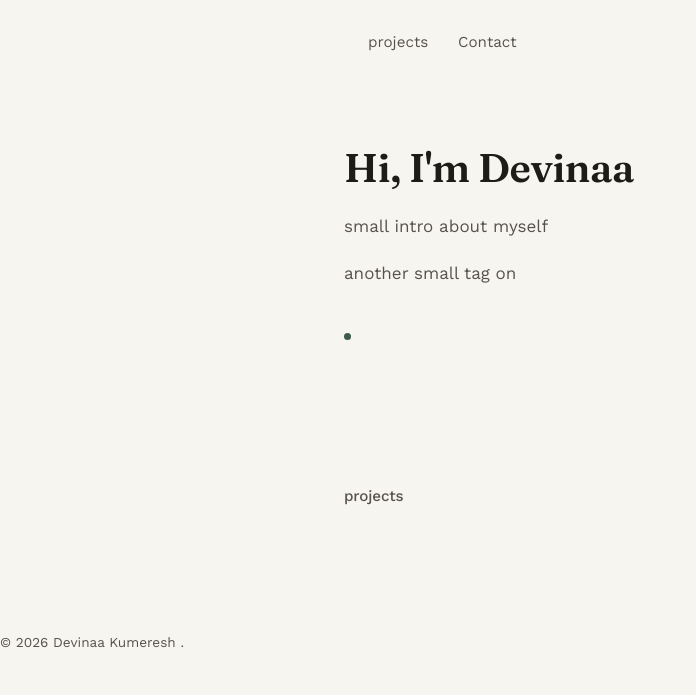
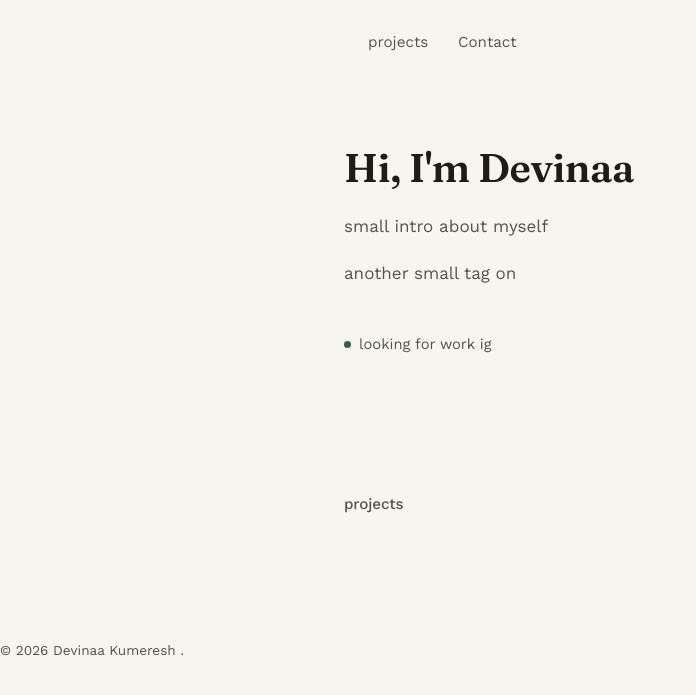
Before and after one commit to Ribena-dev/personal_blog, a Jekyll site: the page built from index.html, in a window 1280 px wide. Shown: the top 695 px of the page, without its empty margins (0-696 px from the left). Built offline with Jekyll 4.4.1, drawn with Linux system fonts in a browser that asks for light colours.

Commit message:
test post list

```diff
--- a/_layouts/index_layout.html
+++ b/_layouts/index_layout.html
@@ -7,7 +7,7 @@
   <link rel="preconnect" href="https://fonts.googleapis.com">
   <link rel="preconnect" href="https://fonts.gstatic.com" crossorigin>
   <link href="https://fonts.googleapis.com/css2?family=Fraunces:ital,opsz,wght@0,9..144,400;0,9..144,600;1,9..144,500&family=Work+Sans:wght@400;500;600&display=swap" rel="stylesheet">
-  <link rel="stylesheet" href="{{ './assets/css/index_layout.css' }}">
+  <link rel="stylesheet" href="{{ './assets/css/index_layout.css'  | relative_url}}">
   <script>
   MathJax = {
     tex: {
--- a/index.html
+++ b/index.html
@@ -11,7 +11,7 @@ title: landing page
     <p> another small tag on</p>
     <div class="status">
       <span class="dot"></span>
-
+      looking for work ig
     </div>
   </div>
 </header>
@@ -21,7 +21,7 @@ title: landing page
     <h2 class="eyebrow">projects</h2>
 
     {% for post in site.posts %}
-    <a class="case" href="./_posts">
+    <a class="case" href="{{'./_posts'}}">
       <div class="tag">{{ post.tag }}</div>
       <h3>{{ post.title }}</h3>
       <p>{{ post.summary }}</p>
```
